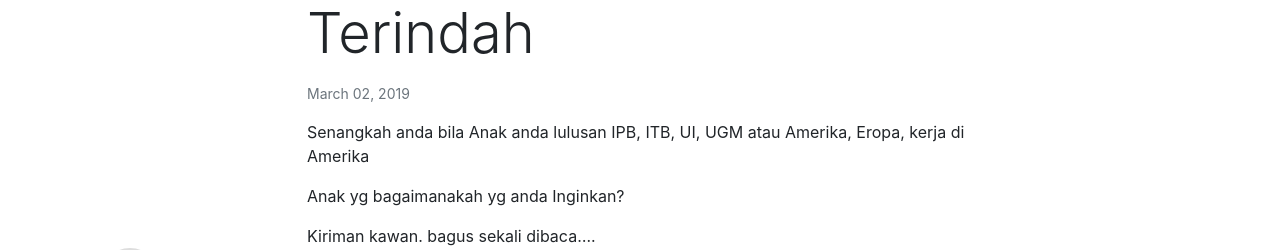
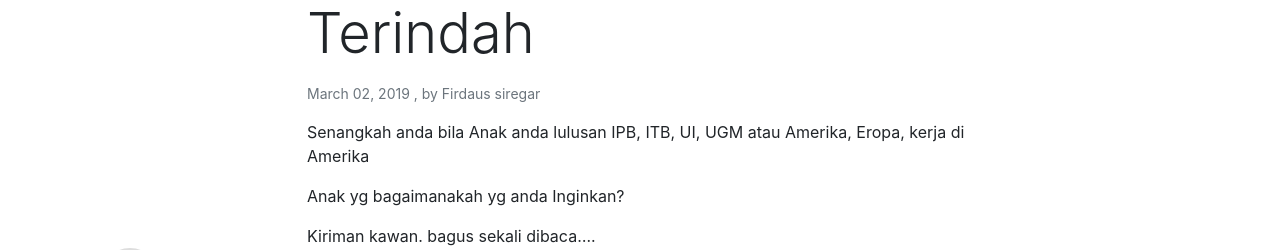
Before and after one commit to fscodes/fscodes.github.io, a Jekyll site: the page built from _posts/2019-03-02-dia-karuniamu.md, in a window 1280 px wide and 900 px high, scrolled down 586 px. Shown: the part 175-425 px from the top of the window. Built offline with Jekyll 4.4.1, drawn with Linux system fonts in a browser that asks for light colours; nearby versions of some CDN libraries; library files that are not in the unit come from our copies; comment, search, counter and statistics services are not loaded; some of the changed text lies outside the part shown.

Commit message:
Update 2019-03-02-dia-karuniamu.md

```diff
--- a/_posts/2019-03-02-dia-karuniamu.md
+++ b/_posts/2019-03-02-dia-karuniamu.md
@@ -2,9 +2,10 @@
 layout: post
 title: "Dia karunia mu yang Terindah"
 date: 2019-03-02 22:43:23
-image: '/assets/img/linter/kutipan.png'
+image: 'firdaus/img/b.png'
 description:
-categories: Kutipan kisah
+categories: [kutipan kisah]
+author: firdaus siregar
 ---
 
 
```
